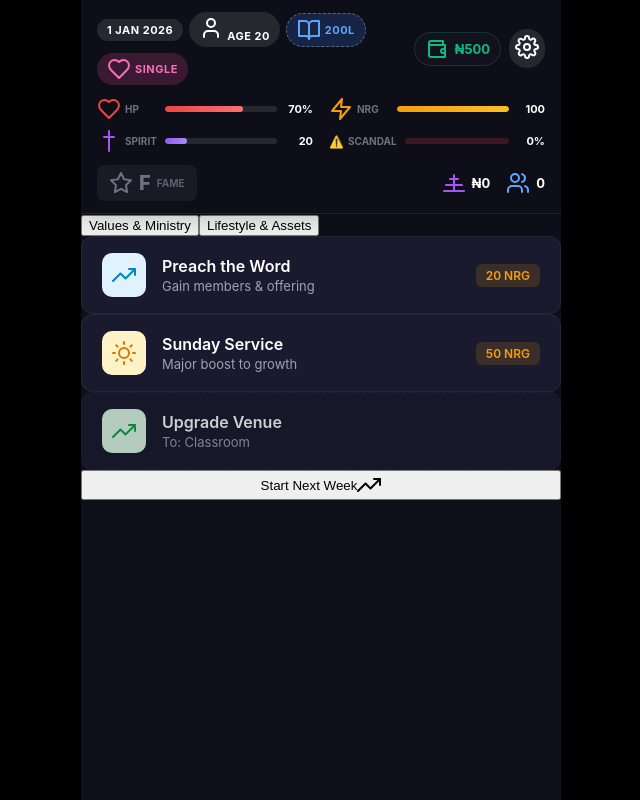
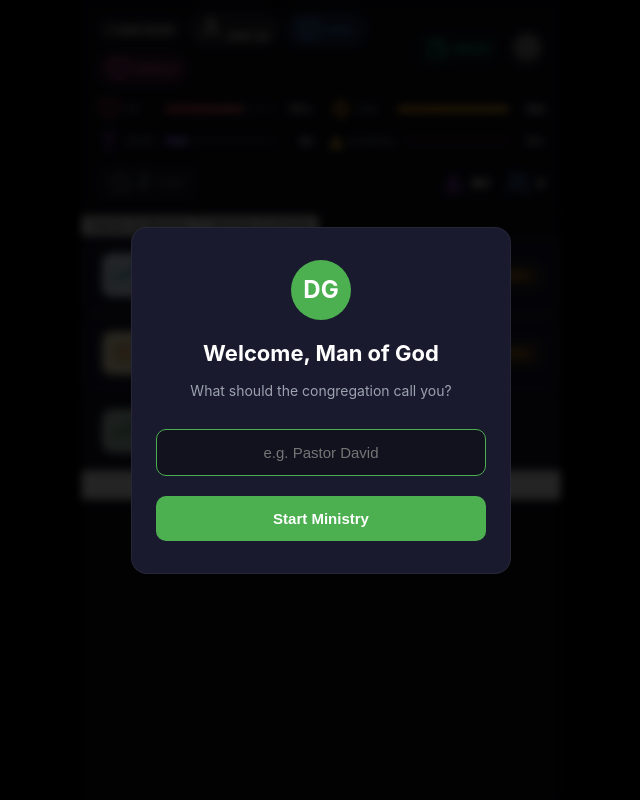
Before and after one commit to HarperKollins/Daddy-GO-Church-Simulation-game, a Next.js app: page / in a window 1280 px wide. Shown: the whole page, without its empty margins (319-959 px from the left). Built offline with nearby package versions, Linux system fonts and the light colour scheme.

Commit message:
Fix: Critical game start bug - Added NameInputModal, intro event trigger on Week 1

```diff
--- a/src/app/page.tsx
+++ b/src/app/page.tsx
@@ -87,6 +87,24 @@ export default function GamePage() {
   const [showDropoutModal, setShowDropoutModal] = useState(false);
   const [showFarbesModal, setShowFarbesModal] = useState(false);
   const [showSettingsModal, setShowSettingsModal] = useState(false);
+  const [showNameModal, setShowNameModal] = useState(false);
+
+  // Check if this is a new game (player hasn't set name yet)
+  useEffect(() => {
+    if (isClient && store.name === 'Pastor') {
+      setShowNameModal(true);
+    }
+  }, [isClient, store.name]);
+
+  // Trigger initial story event on first week if applicable
+  useEffect(() => {
+    if (isClient && week === 1 && !showNameModal) {
+      const introEvent = act1Events.find(e => e.id === 'intro_call' && !store.hasTriggeredEvent(e.id));
+      if (introEvent) {
+        triggerEvent(introEvent);
+      }
+    }
+  }, [isClient, week, showNameModal]);
 
   // Audio Placeholder
   const playSound = (sound: string) => {
@@ -439,6 +457,16 @@ export default function GamePage() {
       </div>
 
       {/* Modals Layer */}
+      {showNameModal && (
+        <NameInputModal
+          onConfirm={(name) => {
+            setPlayerName(name);
+            setShowNameModal(false);
+            addToast(`Welcome, ${name}! Your ministry begins.`, 'success');
+          }}
+        />
+      )}
+
       {currentEvent && <EventModal event={currentEvent} availableChoices={availableChoices} onChoiceSelect={handleChoiceSelect} />}
 
       {showMinistersModal && <GuestMinistersModal currentVenue={church.venue} churchCash={stats.churchCash} onBook={handleBookMinister} onClose={() => setShowMinistersModal(false)} />}
```
